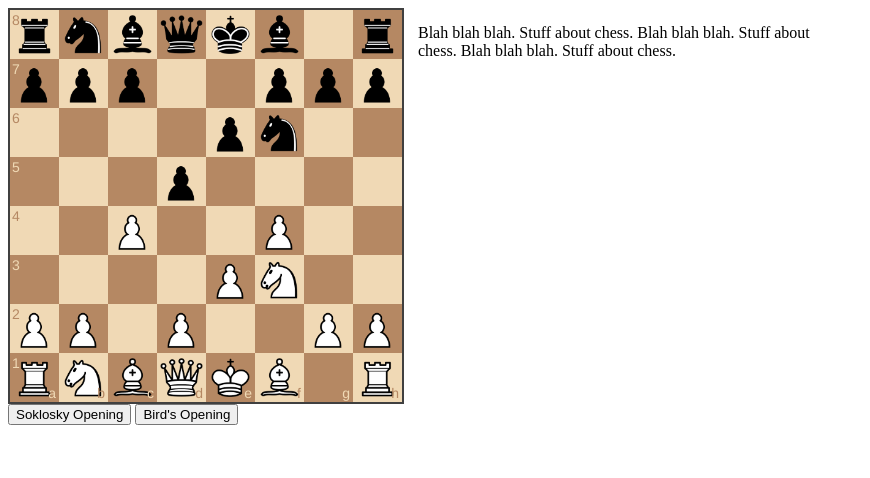
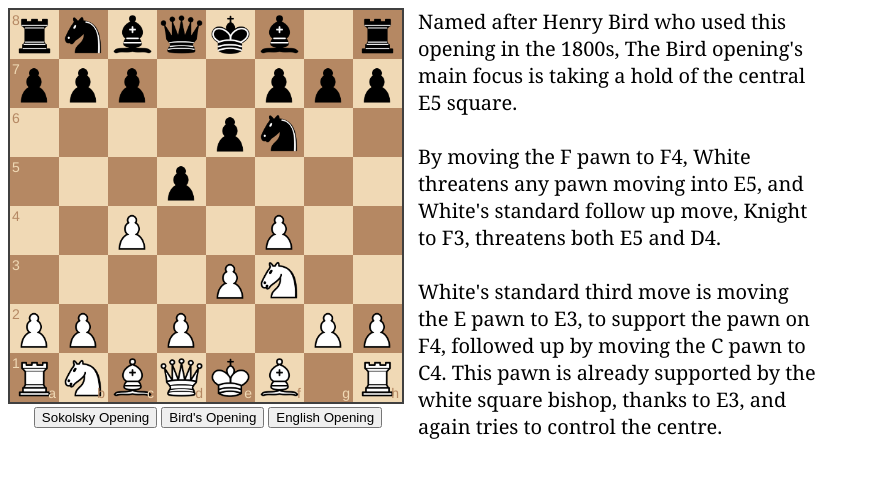
Before and after one commit to bigwinters/openings, a plain HTML site: page index.html in a window 1280 px wide. Both pictures are taken after a click on the button "Bird's Opening". Shown: the whole page, without its empty margins (0-870 px from the left). Drawn offline with Linux system fonts and the light colour scheme.

Commit message:
modified:   index.html

```diff
--- a/index.html
+++ b/index.html
@@ -8,23 +8,31 @@
 	<div id="contentBox" style="margin: 0; width: 850px">
 		<div id="column1" style="float: left; width: 400px; margin: 0; ">
 			<div id="board1" style="width: 400px; margin: 0;" ></div>
-			<input type="button" id="polishBtn" value="Soklosky Opening" />
-			<input type="button" id="birdBtn" value="Bird's Opening" />
+			<div id="buttons" style="text-align: center; margin-top: 3px;">
+				<input type="button" id="polishBtn" value="Sokolsky Opening" />
+				<input type="button" id="birdBtn" value="Bird's Opening" />
+				<input type="button" id="englishBtn" value="English Opening" />
+			</div>
 		</div>
 
 		<div id="column2" style="float: left; width: 400px; margin: 0; padding-left: 10px">
-			<p>Blah blah blah. Stuff about chess. Blah blah blah. Stuff about chess. Blah blah blah. Stuff about chess. </p>
+			<p id="message" style="font-size: 20px; font-family: Georgia; margin-top:0;">Hi! This is just a small gallery of the Chess openings that I normally use. <br><br> This is also me messing around with the Chessboard.js library, which can be found <a href="http://chessboardjs.com/">here.</a><br><br> This page is hosted on Github and was created by Daniel Winters. You can visit my site at <a href="www.danielwinters.co.uk">www.danielwinters.co.uk</a></p>
 		</div>
 	</div>
 	<script type="text/javascript">
 		var board1 = new ChessBoard('board1', {movespeed: 'slow', snapspeed: 'slow', draggable: true, position: 'start'});
 		$('#birdBtn').on('click', function(){
 			board1.position('rnbqkb1r/ppp2ppp/4pn2/3p4/2P2P2/4PN2/PP1P2PP/RNBQKB1R w KQkq - 0 1');
+			document.getElementById('message').innerHTML = "Named after Henry Bird who used this opening in the 1800s, The Bird opening's main focus is taking a hold of the central E5 square. <br><br> By moving the F pawn to F4, White threatens any pawn moving into E5, and White's standard follow up move, Knight to F3, threatens both E5 and D4.<br><br> White's standard third move is moving the E pawn to E3, to support the pawn on F4, followed up by moving the C pawn to C4. This pawn is already supported by the white square bishop, thanks to E3, and again tries to control the centre.";
 		});
 		$('#polishBtn').on('click', function(){
-			board1.position('rnbqk1nr/pppp1pBp/8/4p3/1b6/8/P1PPPPPP/RN1QKBNR w KQkq - 0 1');
+			board1.position('r1bqkbnr/pppp1ppp/2n5/1P2p3/8/4P3/P1PP1PPP/RNBQKBNR w KQkq - 0 1');
+			document.getElementById('message').innerHTML = "The Sokolsky opening, also called The Polish Opening and 'The Orangutan Opening', is the most unconvential opening that I use on a normal basis.<br><br> Out of the twenty possible first moves you can make, moving the B pawn up to B4 is ranked 9th out of 20. So why do I play it?<br><br> I use this opening mainly because of it's potential to move the B pawn up to the 5th, and have it defended by the white bishop, within three moves. This works especially well if Black moved his Knight to C6 on their second turn as shown.";
 		});
-
+		$('#englishBtn').on('click', function(){
+			board1.position('r1bqkbnr/ppp2ppp/2np4/4p3/2PP4/2N2N2/PP2PPPP/R1BQKB1R w KQkq - 0 1');
+			document.getElementById('message').innerHTML = "The classic English opening, used by a large amount of the world's greatest players. Bobby Fischer, Magnus Carlsen and Gary Kasparov to name just a few. <br><br> Opening by moving the C pawn to C4, the English usually lends itself to a solid opening that can adapt to whatever Black throws at it.<br><br> Whilst it may look quite similar to Bird's opening, albeit on the left side of the board, you have to remember that the Queen happens to be on the left side of the board as well, making it easier to develop her more quickly.";
+		});
 	</script>
 </body>
 </html>
```
